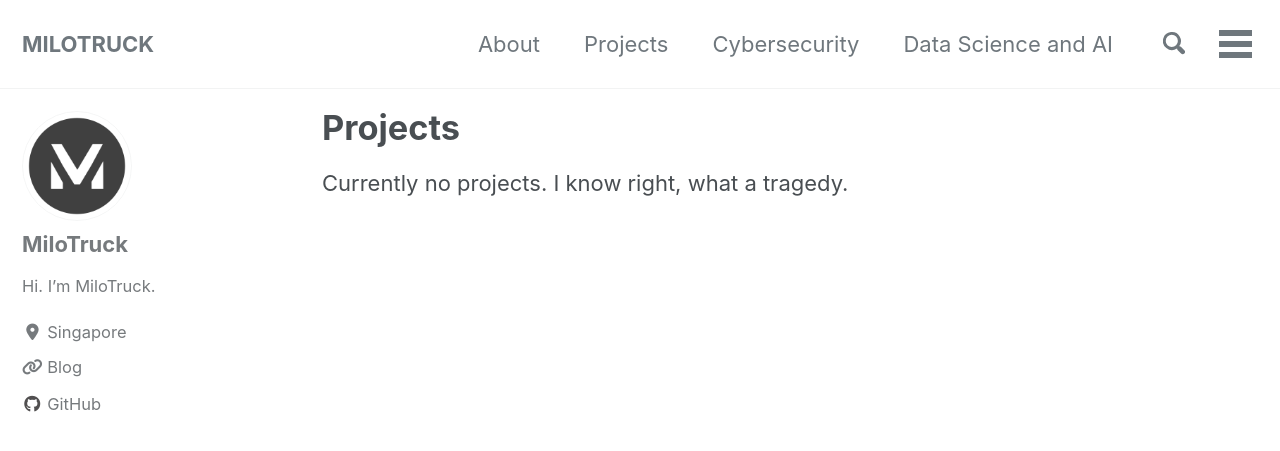
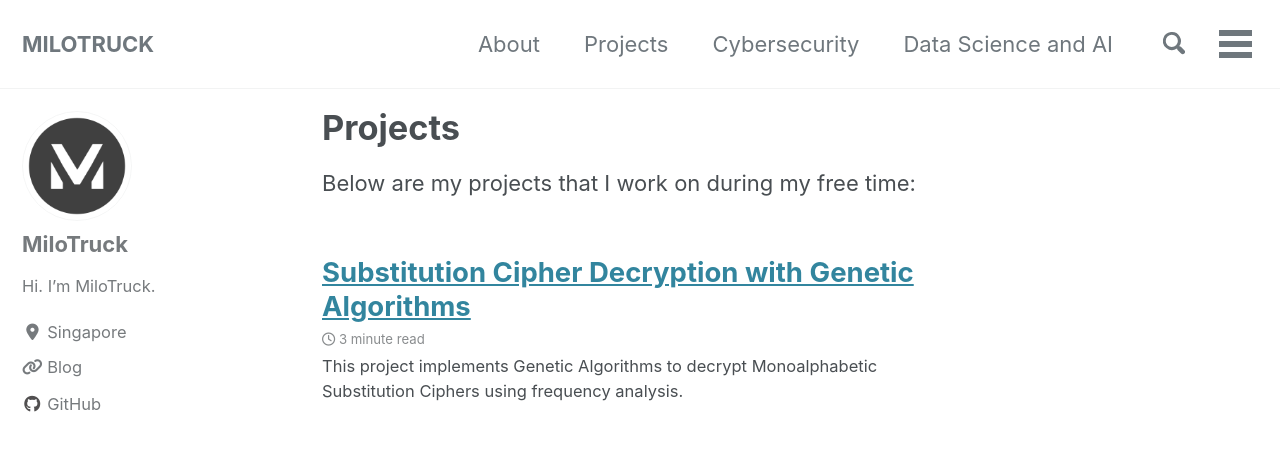
Before and after one commit to MiloTruck/milotruck.github.io, a Jekyll site: the page built from _pages/projects.md, in a window 1280 px wide and 900 px high. Shown: the top 451 px of the window. Built offline with Jekyll 4.4.1, drawn with Linux system fonts in a browser that asks for light colours; cached includes are drawn as plain includes; nearby versions of some CDN libraries.

Commit message:
Updated projects page.

```diff
--- a/_config.yml
+++ b/_config.yml
@@ -293,5 +293,4 @@ defaults:
       type: pages
     values:
       layout: single
-      classes: wide
       author_profile: true
--- a/_pages/projects.md
+++ b/_pages/projects.md
@@ -1,7 +1,8 @@
 ---
-layout: archive
+title: "Projects"
+layout: tag
 permalink: /Projects/
-title: "Projects"
+taxonomy: Projects
 ---
 
-Currently no projects. I know right, what a tragedy.
+Below are my projects that I work on during my free time:
```
Also changed, not shown: _pages/cybersecurity.md (+1 -0 lines), 9 other files.
